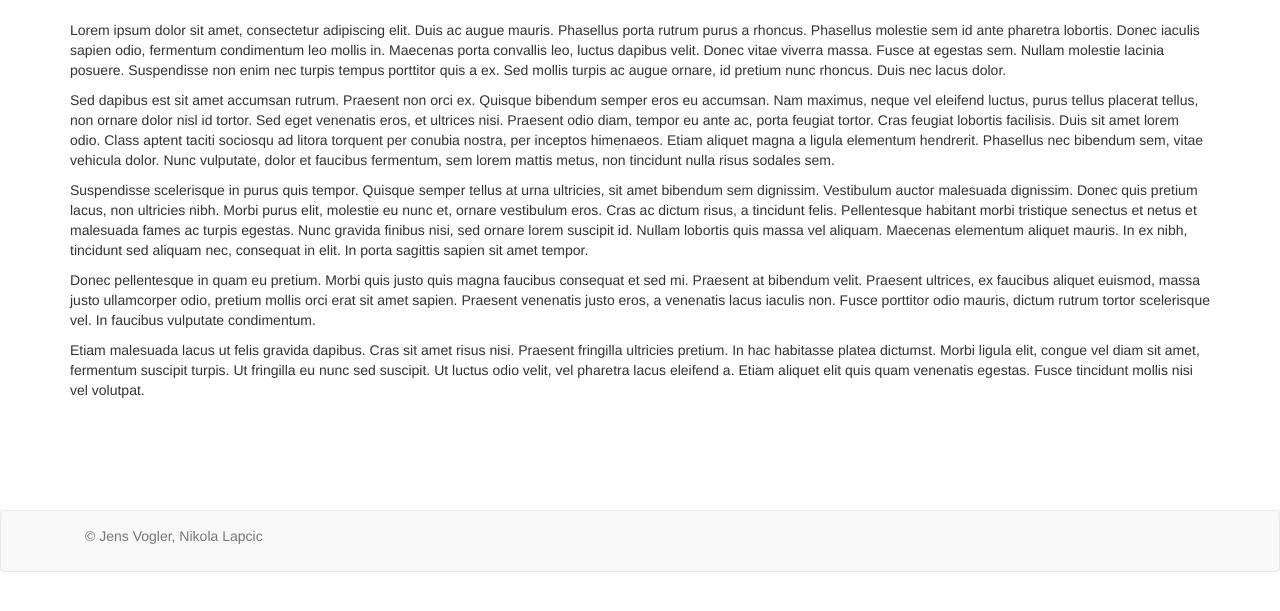
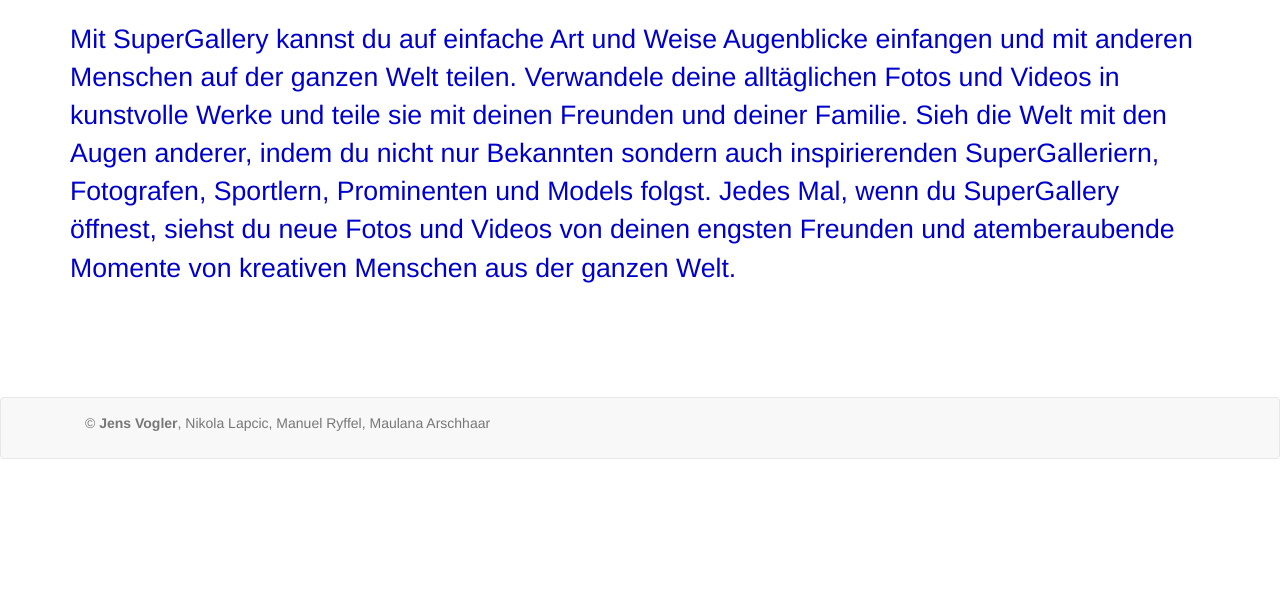
Before and after one commit to Jenjen1324/MYwwwDir, a PHP site: page / in a window 1280 px wide. Shown: the part 52-663 px from the top of the page. Run offline with PHP 8.4, Linux system fonts and the light colour scheme; some libraries are stand-ins or nearby versions.

Commit message:
Minor tweaks

```diff
--- a/gallery/index.php
+++ b/gallery/index.php
@@ -9,20 +9,9 @@
 
 <div class="container">
 
-<p>
-Lorem ipsum dolor sit amet, consectetur adipiscing elit. Duis ac augue mauris. Phasellus porta rutrum purus a rhoncus. Phasellus molestie sem id ante pharetra lobortis. Donec iaculis sapien odio, fermentum condimentum leo mollis in. Maecenas porta convallis leo, luctus dapibus velit. Donec vitae viverra massa. Fusce at egestas sem. Nullam molestie lacinia posuere. Suspendisse non enim nec turpis tempus porttitor quis a ex. Sed mollis turpis ac augue ornare, id pretium nunc rhoncus. Duis nec lacus dolor.
-</p>
-<p>
-Sed dapibus est sit amet accumsan rutrum. Praesent non orci ex. Quisque bibendum semper eros eu accumsan. Nam maximus, neque vel eleifend luctus, purus tellus placerat tellus, non ornare dolor nisl id tortor. Sed eget venenatis eros, et ultrices nisi. Praesent odio diam, tempor eu ante ac, porta feugiat tortor. Cras feugiat lobortis facilisis. Duis sit amet lorem odio. Class aptent taciti sociosqu ad litora torquent per conubia nostra, per inceptos himenaeos. Etiam aliquet magna a ligula elementum hendrerit. Phasellus nec bibendum sem, vitae vehicula dolor. Nunc vulputate, dolor et faucibus fermentum, sem lorem mattis metus, non tincidunt nulla risus sodales sem.
-</p>
-<p>
-Suspendisse scelerisque in purus quis tempor. Quisque semper tellus at urna ultricies, sit amet bibendum sem dignissim. Vestibulum auctor malesuada dignissim. Donec quis pretium lacus, non ultricies nibh. Morbi purus elit, molestie eu nunc et, ornare vestibulum eros. Cras ac dictum risus, a tincidunt felis. Pellentesque habitant morbi tristique senectus et netus et malesuada fames ac turpis egestas. Nunc gravida finibus nisi, sed ornare lorem suscipit id. Nullam lobortis quis massa vel aliquam. Maecenas elementum aliquet mauris. In ex nibh, tincidunt sed aliquam nec, consequat in elit. In porta sagittis sapien sit amet tempor.
-</p>
-<p>
-Donec pellentesque in quam eu pretium. Morbi quis justo quis magna faucibus consequat et sed mi. Praesent at bibendum velit. Praesent ultrices, ex faucibus aliquet euismod, massa justo ullamcorper odio, pretium mollis orci erat sit amet sapien. Praesent venenatis justo eros, a venenatis lacus iaculis non. Fusce porttitor odio mauris, dictum rutrum tortor scelerisque vel. In faucibus vulputate condimentum.
-</p>
-<p>
-Etiam malesuada lacus ut felis gravida dapibus. Cras sit amet risus nisi. Praesent fringilla ultricies pretium. In hac habitasse platea dictumst. Morbi ligula elit, congue vel diam sit amet, fermentum suscipit turpis. Ut fringilla eu nunc sed suscipit. Ut luctus odio velit, vel pharetra lacus eleifend a. Etiam aliquet elit quis quam venenatis egestas. Fusce tincidunt mollis nisi vel volutpat.
+<p style="font-size:20pt;color:#0000CC;">
+  Mit SuperGallery kannst du auf einfache Art und Weise Augenblicke einfangen und mit anderen Menschen auf der ganzen Welt teilen. Verwandele deine alltäglichen Fotos und Videos in kunstvolle Werke und teile sie mit deinen Freunden und deiner Familie.
+  Sieh die Welt mit den Augen anderer, indem du nicht nur Bekannten sondern auch inspirierenden SuperGalleriern, Fotografen, Sportlern, Prominenten und Models folgst. Jedes Mal, wenn du SuperGallery öffnest, siehst du neue Fotos und Videos von deinen engsten Freunden und atemberaubende Momente von kreativen Menschen aus der ganzen Welt.
 </p>
 
 </div>
--- a/gallery/resources/footer.php
+++ b/gallery/resources/footer.php
@@ -11,7 +11,7 @@
           <span class="icon-bar"></span>
           <span class="icon-bar"></span>
         </button>
-        <span class="navbar-text">&copy; Jens Vogler, Nikola Lapcic</p>
+        <span class="navbar-text">&copy; <span style="font-weight:bold;">Jens Vogler</span>, Nikola Lapcic, Manuel Ryffel, Maulana Arschhaar</p>
       </div>
     </div><!-- /.container-fluid -->
   </div>
```
Also changed, not shown: 1 other file.
